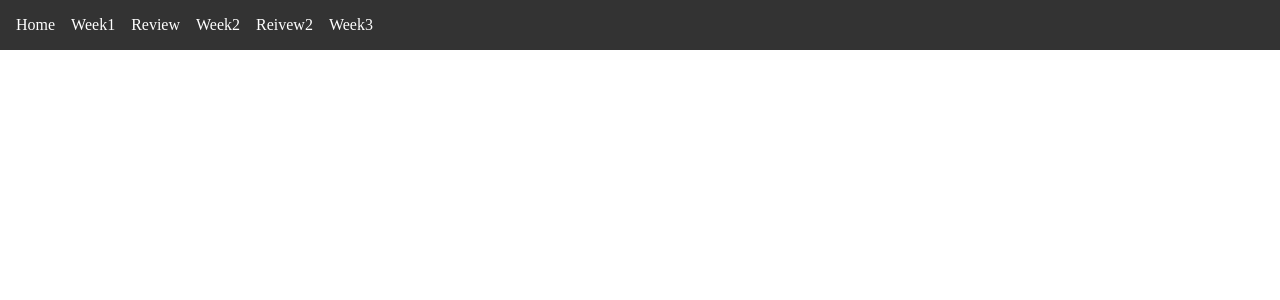
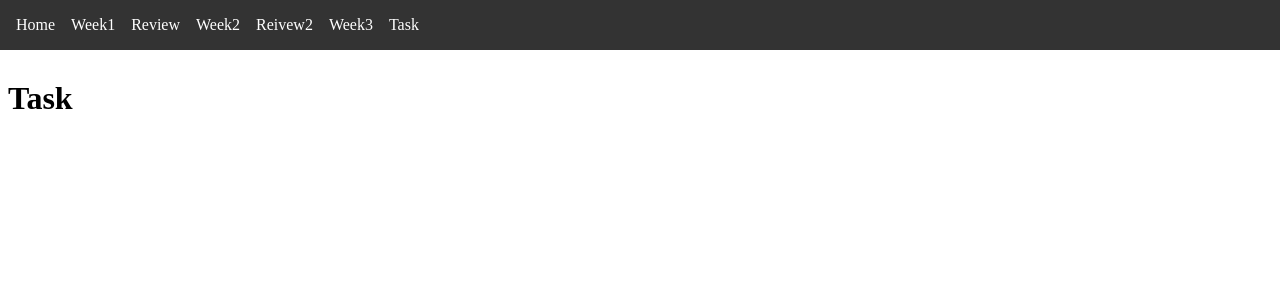
Before and after one commit to Sachico0912/vue-todos, a Vue app: page /Task in a window 1280 px wide. Shown: the top 300 px of the page. Built offline with nearby package versions, Linux system fonts and the light colour scheme.

Commit message:
task router

```diff
--- a/src/App.vue
+++ b/src/App.vue
@@ -11,6 +11,7 @@ import { RouterLink, RouterView } from 'vue-router'
       <RouterLink to="/week2">Week2</RouterLink>
       <RouterLink to="/review2">Reivew2</RouterLink>
       <RouterLink to="/week3">Week3</RouterLink>
+      <RouterLink to="/task">Task</RouterLink>
     </nav>
     <div class="container">
       <h1>Vue Todos</h1>
--- a/src/router/index.js
+++ b/src/router/index.js
@@ -34,6 +34,11 @@ const router = createRouter({
       name: 'week3',
       component: () => import('../views/Week3View.vue'),
     },
+    {
+      path: '/Task',
+      name: 'task',
+      component: () => import('../views/TaskView.vue'),
+    },
   ],
 })
 
--- /dev/null
+++ b/src/views/TaskView.vue
@@ -0,0 +1,8 @@
+<script setup></script>
+<template>
+  <div>
+    <h1>Task</h1>
+  </div>
+</template>
+
+<style></style>
```
